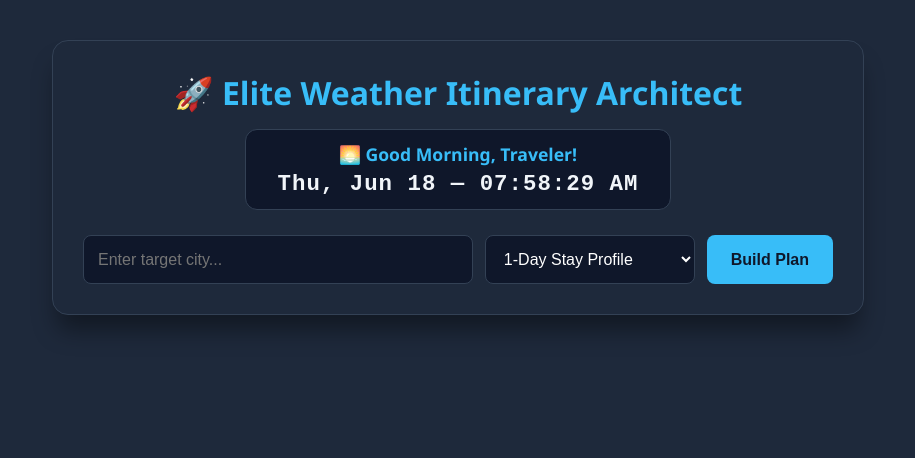
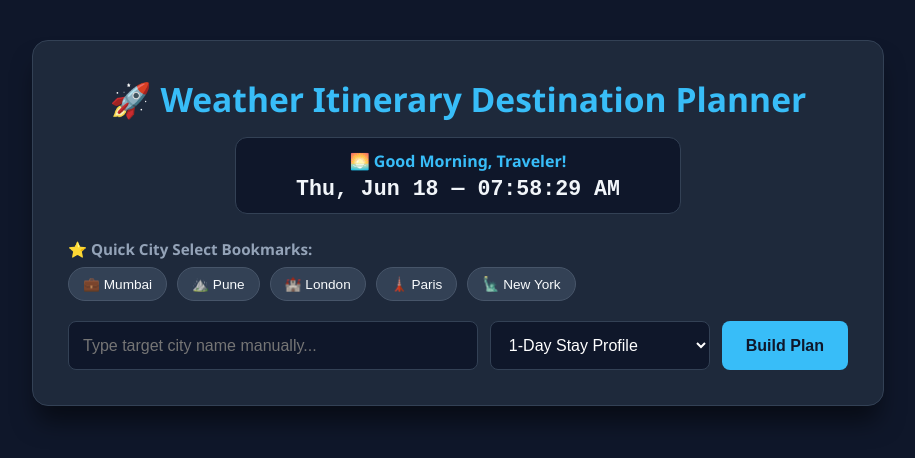
Before and after one commit to aishwarya-tech01/-Weather-Driven-Travel-Itinerary-Planner, a Flask app: page / in a window 1280 px wide. Shown: the top 458 px of the page, without its empty margins (182-1097 px from the left). Run offline with Flask 3, Linux system fonts and the light colour scheme.

Commit message:
feat: add quick city bookmarks, dynamic mood playlist, and budget estimator features

```diff
--- a/app.py
+++ b/app.py
@@ -5,7 +5,7 @@ from flask import Flask, render_template, request
 app = Flask(__name__)
 app.secret_key = 'super_secret_weather_itinerary_key'
 
-# Keep this empty to run in automated simulation mode smoothly without API errors
+# Keep empty for automated local simulation mode
 API_KEY = ""
 
 @app.route('/', methods=['GET', 'POST'])
@@ -14,10 +14,11 @@ def index():
     error_message = None
 
     if request.method == 'POST':
+        # Safely grab the city from either the text input OR a bookmark button click
         city = request.form.get('city', '').strip()
         requested_days = int(request.form.get('days', 1))
 
-        # Core structured activity modules
+        # Base templates for itinerary planning
         rainy_activities = [
             "☕ 09:00 AM - Hot filter coffee at an architectural indoor cafe",
             "🏛️ 11:30 AM - Explore local premium art museum exhibitions",
@@ -32,18 +33,18 @@ def index():
             "🍹 06:30 PM - Sunset mocktails from an open-air viewpoint skyline lounge"
         ]
 
-        # ---- AUTOMATED SIMULATION MODE ----
+        # ---- LOCAL SIMULATION MODE ----
         if not API_KEY or API_KEY == 'YOUR_ACTUAL_API_KEY_HERE':
             is_rainy_profile = any(x in city.lower() for x in ["london", "paris", "rain", "pune", "mumbai"])
 
-            temp = 15 if is_rainy_profile else 29
-            desc = "Overcast Rain (Simulation Mode)" if is_rainy_profile else "Clear Sunny Sky (Simulation Mode)"
+            temp = 14 if is_rainy_profile else 31
+            desc = "Overcast Rain (Simulation Active)" if is_rainy_profile else "Clear Sunny Sky (Simulation Active)"
             main_condition = "rain" if is_rainy_profile else "clear"
 
             plan = build_itinerary_payload(city, temp, desc, main_condition, requested_days, rainy_activities, sunny_activities)
             return render_template('dashboard.html', plan=plan, error=None)
 
-        # ---- CLOUD LIVE API ACCESS ----
+        # ---- LIVE API CONNECTOR ----
         url = f"http://api.openweathermap.org/data/2.5/weather?q={city}&appid={API_KEY}&units=metric"
         try:
             response = requests.get(url, timeout=6)
@@ -53,41 +54,53 @@ def index():
                 temp = round(weather_data['main']['temp'])
                 desc = weather_data['weather'][0]['description'].capitalize()
                 main_condition = weather_data['weather'][0]['main'].lower()
-
                 plan = build_itinerary_payload(city, temp, desc, main_condition, requested_days, rainy_activities, sunny_activities)
             else:
-                # Key activation failover fallback tracker
+                # Automatic fallback profile tracker if key is syncing
                 is_rainy_profile = any(x in city.lower() for x in ["london", "paris", "rain", "pune", "mumbai"])
-                temp = 15 if is_rainy_profile else 29
-                desc = f"Backup Profile Active (API Key Syncing)"
+                temp = 14 if is_rainy_profile else 31
+                desc = "Backup Profile Active (API Syncing)"
                 main_condition = "rain" if is_rainy_profile else "clear"
                 plan = build_itinerary_payload(city, temp, desc, main_condition, requested_days, rainy_activities, sunny_activities)
 
         except requests.exceptions.RequestException:
-            error_message = "Network connection timeout. Please check your web adapter access."
+            error_message = "Network timeout. Switched to standby layout mode."
 
     return render_template('dashboard.html', plan=plan, error=error_message)
 
 
 def build_itinerary_payload(city, temp, desc, main_condition, days, rainy_acts, sunny_acts):
     """
-    Helper architect function to dynamically inject theme parameters,
-    matching icons, embeds, and custom packing items into our dashboard view.
+    Assembles the backend structural parameters, packing tips,
+    calculated budgets, and dynamic mood playlists seamlessly.
     """
-    # 🌧️ Rainy/Stormy Custom Styles and Packing Lists
+    # Define a flat base cost per day in USD for our budget calculations
+    base_daily_cost = 75
+
+    # 🌧️ Feature: Check if weather is Rainy or Stormy
     if any(cond in main_condition for cond in ["rain", "drizzle", "thunderstorm", "snow"]):
         icon = "🌧️"
-        bg_color = "#0b1329"          # Stormy deep blue-gray page background
-        accent_color = "#f43f5e"      # Vivid crimson red border theme
-        packing_list = ["☔ Compact Umbrella", "🧥 Windbreaker / Raincoat", "🥾 Waterproof Shoes"]
+        bg_color = "#0b1329"
+        accent_color = "#f43f5e"
+        packing_list = ["☔ Compact Umbrella", "🧥 Waterproof Raincoat", "🥾 Non-slip Boots"]
         selected_activities = rainy_acts
-    # ☀️ Sunny/Clear Custom Styles and Packing Lists
+
+        # New Feature: Dynamic Rainy Mood Suggestions
+        mood_quote = "🎵 Cozy Rain Vibe: Perfect time to grab a hot drink, listen to some chill low-fi beats, and explore indoor spots!"
+
+    # ☀️ Otherwise assume clear/sunny parameters
     else:
         icon = "☀️"
-        bg_color = "#1c1917"          # Deep warm dark charcoal page background
-        accent_color = "#eab308"      # Bright sun-gold border theme
-        packing_list = ["🕶️ UV Sunglasses", "🧴 Sunscreen SPF 50+", "🥤 Water Bottle"]
+        bg_color = "#1c1917"
+        accent_color = "#eab308"
+        packing_list = ["🕶️ Sunglasses", "🧴 Sunscreen SPF 50+", "🥤 Hydration Flask"]
         selected_activities = sunny_acts
+
+        # New Feature: Dynamic Sunny Mood Suggestions
+        mood_quote = "🎵 Sunny Adventure Vibe: Cue up an upbeat road-trip anthem and get ready to catch an outdoor sunset viewpoint!"
+
+    # New Feature: Mathematical Budget Calculation (Days * Daily Cost)
+    estimated_budget = days * base_daily_cost
 
     return {
         'city': city.capitalize(),
@@ -98,7 +111,9 @@ def build_itinerary_payload(city, temp, desc, main_condition, days, rainy_acts,
         'accent_color': accent_color,
         'packing_list': packing_list,
         'activities_by_day': selected_activities,
-        'total_days': days
+        'total_days': days,
+        'mood_quote': mood_quote,             # Sent down to frontend template
+        'estimated_budget': estimated_budget  # Total numeric cost processed
     }
 
 if __name__ == '__main__':
--- a/templates/dashboard.html
+++ b/templates/dashboard.html
@@ -3,59 +3,86 @@
 <head>
     <meta charset="UTF-8">
     <meta name="viewport" content="width=device-width, initial-scale=1.0">
-    <title>🌍 Premium Weather Travel Planner</title>
+    <title>🌍 Advanced Weather Travel Matrix</title>
     <style>
         body {
             font-family: 'Segoe UI', Tahoma, Geneva, Verdana, sans-serif;
             color: #f8fafc;
+            background-color: #0f172a;
             padding: 40px;
             margin: 0;
-            transition: background-color 0.5s ease;
         }
         .container {
-            max-width: 750px;
+            max-width: 780px;
             margin: 0 auto;
             background: #1e293b;
-            padding: 30px;
+            padding: 35px;
             border-radius: 16px;
             border: 1px solid #334155;
-            box-shadow: 0 20px 25px -5px rgba(0, 0, 0, 0.4);
+            box-shadow: 0 20px 25px -5px rgba(0, 0, 0, 0.5);
         }
         h1 {
             color: #38bdf8;
             text-align: center;
             margin-top: 0;
-            font-size: 2rem;
+            font-size: 2.1rem;
             margin-bottom: 5px;
         }
-        .clock-widget {
+        .clock-card {
             text-align: center;
             background: #0f172a;
             border: 1px solid #334155;
             border-radius: 12px;
             padding: 12px;
-            margin: 15px auto 20px auto;
-            max-width: 400px;
+            margin: 15px auto 25px auto;
+            max-width: 420px;
         }
-        .greeting-text {
-            font-size: 1.1rem;
+        .greeting-msg {
+            font-size: 1rem;
             font-weight: 600;
             color: #38bdf8;
             margin: 0;
         }
-        .time-text {
-            font-size: 1.4rem;
+        .time-display {
+            font-size: 1.35rem;
             font-family: 'Courier New', Courier, monospace;
             font-weight: bold;
             color: #f1f5f9;
             margin: 5px 0 0 0;
-            letter-spacing: 1px;
+        }
+        .bookmark-title {
+            font-size: 0.95rem;
+            color: #94a3b8;
+            margin-bottom: 8px;
+            font-weight: 600;
+        }
+        .bookmark-grid {
+            display: flex;
+            gap: 10px;
+            margin-bottom: 20px;
+            flex-wrap: wrap;
+        }
+        .bookmark-btn {
+            background: #334155;
+            color: #f8fafc;
+            border: 1px solid #475569;
+            padding: 8px 14px;
+            border-radius: 20px;
+            cursor: pointer;
+            font-size: 0.85rem;
+            font-weight: 500;
+            transition: all 0.2s;
+        }
+        .bookmark-btn:hover {
+            background: #475569;
+            border-color: #38bdf8;
+            transform: translateY(-1px);
         }
         .search-form {
             display: flex;
             gap: 12px;
             justify-content: center;
-            margin-top: 25px;
+            margin-top: 10px;
             flex-wrap: wrap;
         }
         input {
@@ -78,7 +105,7 @@
             flex: 1;
             cursor: pointer;
         }
-        button {
+        button.submit-btn {
             background: #38bdf8;
             color: #0f172a;
             font-weight: bold;
@@ -162,83 +216,103 @@
             font-size: 0.95rem;
             border-left: 3px solid #475569;
         }
-        .map-container {
+        .iframe-wrap {
             margin-top: 25px;
             border-radius: 8px;
             overflow: hidden;
             border: 1px solid #334155;
-            box-shadow: 0 4px 6px -1px rgba(0, 0, 0, 0.2);
         }
     </style>
 </head>
-<body style="background-color: #1e293b;">
+<body>
 
 <div class="container">
-    <h1>🚀 Elite Weather Itinerary Architect</h1>
+    <h1>🚀 Weather Itinerary Destination Planner</h1>
 
-    <div class="clock-widget">
-        <p id="dynamic-greeting" class="greeting-text">Initializing...</p>
-        <div id="live-clock" class="time-text">00:00:00 AM</div>
+    <div class="clock-card">
+        <p id="greeting-hook" class="greeting-msg">Syncing clock loop...</p>
+        <div id="clock-hook" class="time-display">00:00:00 AM</div>
     </div>
 
-    <form method="POST" class="search-form">
-        <input type="text" name="city" placeholder="Enter target city..." required>
+    <div class="bookmark-title">⭐ Quick City Select Bookmarks:</div>
+    <div class="bookmark-grid">
+        <button type="button" class="bookmark-btn" onclick="triggerBookmark('Mumbai')">💼 Mumbai</button>
+        <button type="button" class="bookmark-btn" onclick="triggerBookmark('Pune')">⛰️ Pune</button>
+        <button type="button" class="bookmark-btn" onclick="triggerBookmark('London')">🏰 London</button>
+        <button type="button" class="bookmark-btn" onclick="triggerBookmark('Paris')">🗼 Paris</button>
+        <button type="button" class="bookmark-btn" onclick="triggerBookmark('New York')">🗽 New York</button>
+    </div>
 
-        <select name="days">
+    <form id="planner-form" method="POST" class="search-form">
+        <input type="text" id="city-input" name="city" placeholder="Type target city name manually..." required>
+
+        <select id="days-input" name="days">
             <option value="1">1-Day Stay Profile</option>
             <option value="3">3-Day Vacation Loop</option>
             <option value="5">5-Day Extended Tour</option>
         </select>
 
-        <button type="submit">Build Plan</button>
+        <button type="submit" class="submit-btn">Build Plan</button>
     </form>
 
     {% if error %}
-    <div class="error-box">⚠️ {{ error }}</div>
+    <div class="error-alert">⚠️ {{ error }}</div>
     {% endif %}
 
     {% if plan %}
-    <div class="result-box">
-        <h2 style="margin: 0; font-size: 1.8rem;">📍 {{ plan.city }}</h2>
-
-        <div class="weather-badge">
-            <span style="font-size: 1.5rem; margin-right: 8px;">{{ plan.icon }}</span>
-            <strong>{{ plan.temp }}°C</strong> &nbsp;|&nbsp; <span style="color: #cbd5e1;">{{ plan.desc }}</span>
+    <div class="result-container">
+        <div class="weather-row">
+            <h2 style="margin: 0; font-size: 1.7rem;">📍 {{ plan.city }}</h2>
+            <div class="weather-pill">
+                <span style="font-size: 1.4rem; margin-right: 8px;">{{ plan.icon }}</span>
+                <strong>{{ plan.temp }}°C</strong> &nbsp;|&nbsp; <span style="color: #cbd5e1;">{{ plan.desc }}</span>
+            </div>
         </div>
 
-        <div class="packing-container">
-            <h3 style="margin-top: 0; color: #f8fafc; font-size: 1.1rem;">🎒 Smart Packing Checklist suggestions:</h3>
-            <div class="packing-grid">
-                {% for item in plan.packing_list %}
-                    <span class="packing-tag">{{ item }}</span>
-                {% endfor %}
+        <div class="mood-playlist-banner">
+            {{ plan.mood_quote }}
+        </div>
+
+        <div class="info-grid">
+            <div class="feature-box">
+                <h3 style="margin-top: 0; color: #f8fafc; font-size: 1rem; margin-bottom: 5px;">🎒 Smart Packing Checklist:</h3>
+                <div class="tag-row">
+                    {% for item in plan.packing_list %}
+                        <span class="item-tag">{{ item }}</span>
+                    {% endfor %}
+                </div>
+            </div>
+
+            <div class="feature-box" style="border-color: #10b981;">
+                <h3 style="margin-top: 0; color: #f8fafc; font-size: 1rem; margin-bottom: 2px;">💵 Estimated Stay Budget:</h3>
+                <div class="cost-number">${{ plan.estimated_budget }} USD</div>
+                <small style="color: #94a3b8;">Calculated base parameters (~$75/day forecast)</small>
             </div>
         </div>
 
         <hr style="border: 0; border-top: 1px solid #334155; margin: 30px 0 20px 0;">
-
         <h3 style="color: #f8fafc; margin-top: 0; margin-bottom: 5px;">📅 Your Tailored Schedule Blueprints:</h3>
 
         {% for day_num in range(1, plan.total_days + 1) %}
-        <div class="day-card">
-            <h4 class="day-title">📆 Day {{ day_num }} Itinerary Plan</h4>
+        <div class="day-block">
+            <h4 class="day-header">📆 Day {{ day_num }} Itinerary Plan</h4>
             <div>
                 {% for activity in plan.activities_by_day %}
-                    <div class="itinerary-item">{{ activity }}</div>
+                    <div class="act-row">{{ activity }}</div>
                 {% endfor %}
             </div>
         </div>
         {% endfor %}
 
         <h3 style="color: #f8fafc; margin-top: 30px; margin-bottom: 5px;">🗺️ Destination Map Window:</h3>
-        <div class="map-container">
+        <div class="iframe-wrap">
             <iframe
                 width="100%"
-                height="320"
+                height="300"
                 style="border:0;"
                 loading="lazy"
                 allowfullscreen
-                src="https://maps.google.com/maps?q={{ plan.city }}&t=&z=13&ie=UTF8&iwloc=&output=embed">
+                src="https://maps.google.com/maps?q={{ plan.city }}&t=&z=12&ie=UTF8&iwloc=&output=embed">
             </iframe>
         </div>
     </div>
@@ -246,28 +320,36 @@
 </div>
 
 <script>
-    function updateClockAndGreeting() {
-        const now = new Date();
-        const hours = now.getHours();
-        let greeting = "👋 Hello!";
+    // JavaScript helper engine to intercept bookmark click actions instantly
+    function triggerBookmark(cityName) {
+        document.getElementById('city-input').value = cityName;
+        document.getElementById('planner-form').submit();
+    }
 
-        if (hours >= 5 && hours < 12) {
-            greeting = "🌅 Good Morning, Traveler!";
-        } else if (hours >= 12 && hours < 18) {
-            greeting = "☀️ Good Afternoon, Traveler!";
+    // Live clock initialization system
+    function updateClockDisplay() {
+        const timestamp = new Date();
+        const currentHour = timestamp.getHours();
+        let directGreeting = "👋 Hello!";
+
+        if (currentHour >= 5 && currentHour < 12) {
+            directGreeting = "🌅 Good Morning, Traveler!";
+        } else if (currentHour >= 12 && currentHour < 18) {
+            directGreeting = "☀️ Good Afternoon, Traveler!";
         } else {
-            greeting = "🌙 Good Evening, Traveler!";
+            directGreeting = "🌙 Good Evening, Traveler!";
         }
 
-        let readableTime = now.toLocaleTimeString([], { hour: '2-digit', minute: '2-digit', second: '2-digit' });
-        let readableDate = now.toLocaleDateString([], { weekday: 'short', month: 'short', day: 'numeric' });
+        let customTimeStr = timestamp.toLocaleTimeString([], { hour: '2-digit', minute: '2-digit', second: '2-digit' });
+        let customDateStr = timestamp.toLocaleDateString([], { weekday: 'short', month: 'short', day: 'numeric' });
 
-        document.getElementById('dynamic-greeting').innerText = greeting;
-        document.getElementById('live-clock').innerText = `${readableDate} — ${readableTime}`;
+        document.getElementById('greeting-hook').innerText = directGreeting;
+        document.getElementById('clock-hook').innerText = `${customDateStr} — ${customTimeStr}`;
     }
 
-    updateClockAndGreeting();
-    setInterval(updateClockAndGreeting, 1000);
+    // Set time loops to tick cleanly every second
+    updateClockDisplay();
+    setInterval(updateClockDisplay, 1000);
 </script>
 
 </body>
```
Also changed, not shown: other parts of templates/dashboard.html (+47 -20 lines).
